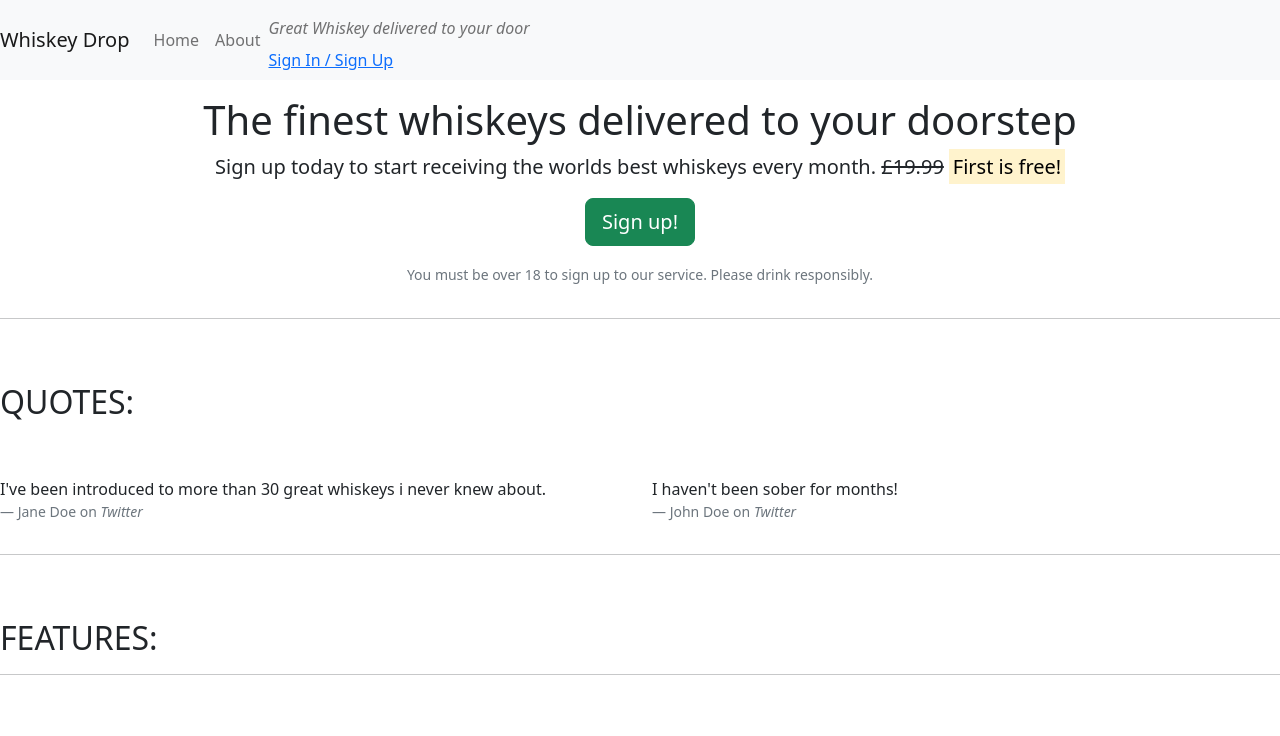
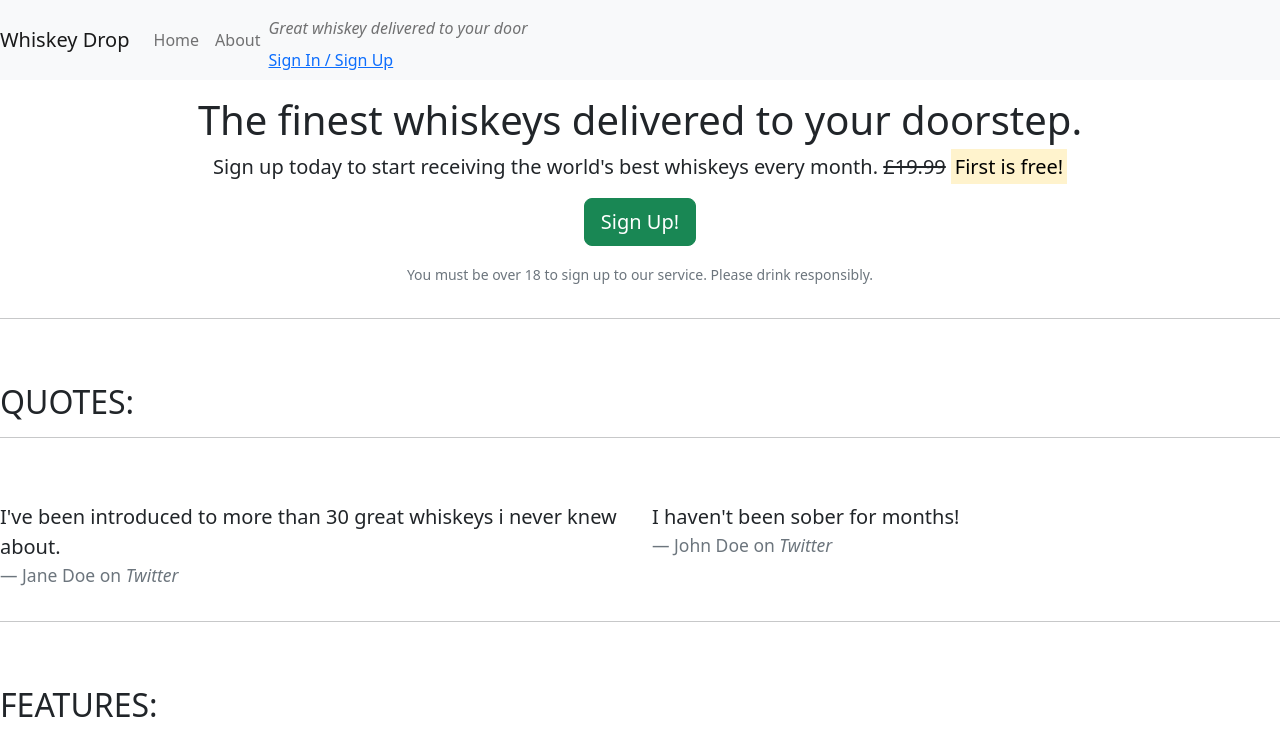
Before and after one commit to CiaranBrain/bootstrap-practice, a plain HTML site: page index.html in a window 1280 px wide. Shown: the top 736 px of the page. Drawn offline with nearby package versions, Linux system fonts and the light colour scheme.

Commit message:
ammend some text items

```diff
--- a/index.html
+++ b/index.html
@@ -21,45 +21,47 @@
         </ul>
 
         <div class="d-none d-md-block">
-            <p class="navbar-text my-auto mr-2"><i>Great Whiskey delivered to your door</i></p>
+            <p class="navbar-text my-auto mr-2"><i>Great whiskey delivered to your door</i></p>
             <a href="/login">Sign In / Sign Up</a>
         </div>
     </nav>
     <article class="container mt-3">
-        <!-- call out -->
+        <!-- Callout -->
         <div class="row">
             <div class="col-12">
                 <section class="callout jumbotron text-center">
-                    <h1>The finest whiskeys delivered to your doorstep</h1>
-                    <p class="lead">Sign up today to start receiving the worlds best whiskeys every month.
+                    <h1>The finest whiskeys delivered to your doorstep.</h1>
+                    <p class="lead">Sign up today to start receiving the world's best whiskeys every month.
                         <s class="d-none d-sm-inline">£19.99</s>
+                        <span class="d-inline d-sm-none"><br></span>
                         <strong><mark> First is free!</mark> </strong>
                     </p>
-                    <p><button class="btn btn-lg btn-success">Sign up!</button></p>
+                    <p><button class="btn btn-lg btn-success">Sign Up!</button></p>
                     <p class="text-muted"><small>You must be over 18 to sign up to our service. Please drink
                             responsibly.</small></p>
                 </section>
             </div>
         </div>
     </article>
-    <!-- call out end  -->
+    <!-- Callout end  -->
     <hr>
     <!-- Quotes  -->
     <section class="quotes">
         <div class="row">
             <div class="col-12 my-5">
                 <h2 class="text-uppercase">Quotes:</h2>
+                <hr>
             </div>
         </div>
         <div class="row">
             <div class="col-12 col-md-6">
-                <blockquote class="quote">
+                <blockquote class="blockquote">
                     <p>I've been introduced to more than 30 great whiskeys i never knew about.</p>
                     <footer class="blockquote-footer">Jane Doe on <cite title="Twitter">Twitter</cite></footer>
                 </blockquote>
             </div>
             <div class="col-12 col-md-6">
-                <blockquote class="quotes">
+                <blockquote class="blockquote">
                     <p>I haven't been sober for months!</p>
                     <footer class="blockquote-footer">John Doe on <cite title="Twitter">Twitter</cite></footer>
                 </blockquote>
```
